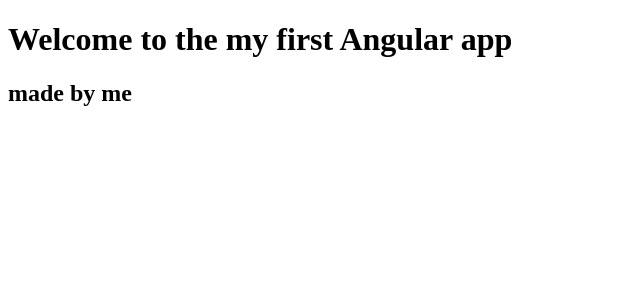
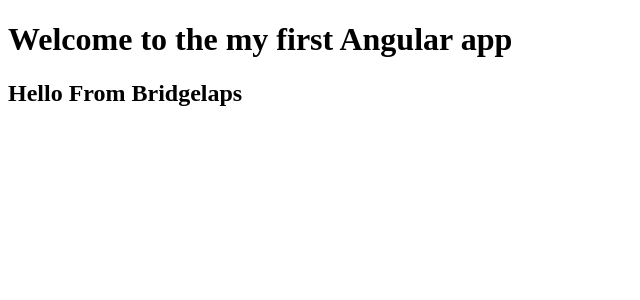
Before and after one commit to mohitasachdeva/FirstAngularProject, an Angular app: page / in a window 1280 px wide. Shown: the top 300 px of the page, without its empty margins (0-640 px from the left). Built offline with nearby package versions, Linux system fonts and the light colour scheme.

Commit message:
Uc1 hello Bridgelap

```diff
--- a/src/app/app.component.css
+++ b/src/app/app.component.css
@@ -0,0 +1,8 @@
+.h1{
+    font-size: 90px;
+
+    background-image: linear-gradient(to left, #553c9a, #b393d3);
+    color: transparent;
+    background-clip: text;
+
+}
--- a/src/app/app.component.html
+++ b/src/app/app.component.html
@@ -1,2 +1,4 @@
+<div>
 <h1> Welcome to the my first Angular app</h1>
-<h2>{{data}}</h2>
+<h2>{{title}}</h2>
+</div>
--- a/src/app/app.component.ts
+++ b/src/app/app.component.ts
@@ -6,6 +6,5 @@
   styleUrls: ['./app.component.css']
 })
 export class AppComponent {
-  title = 'my-first-angular-app';
-  data = 'made by me'
+  title = 'Hello From Bridgelaps';
 }
```
